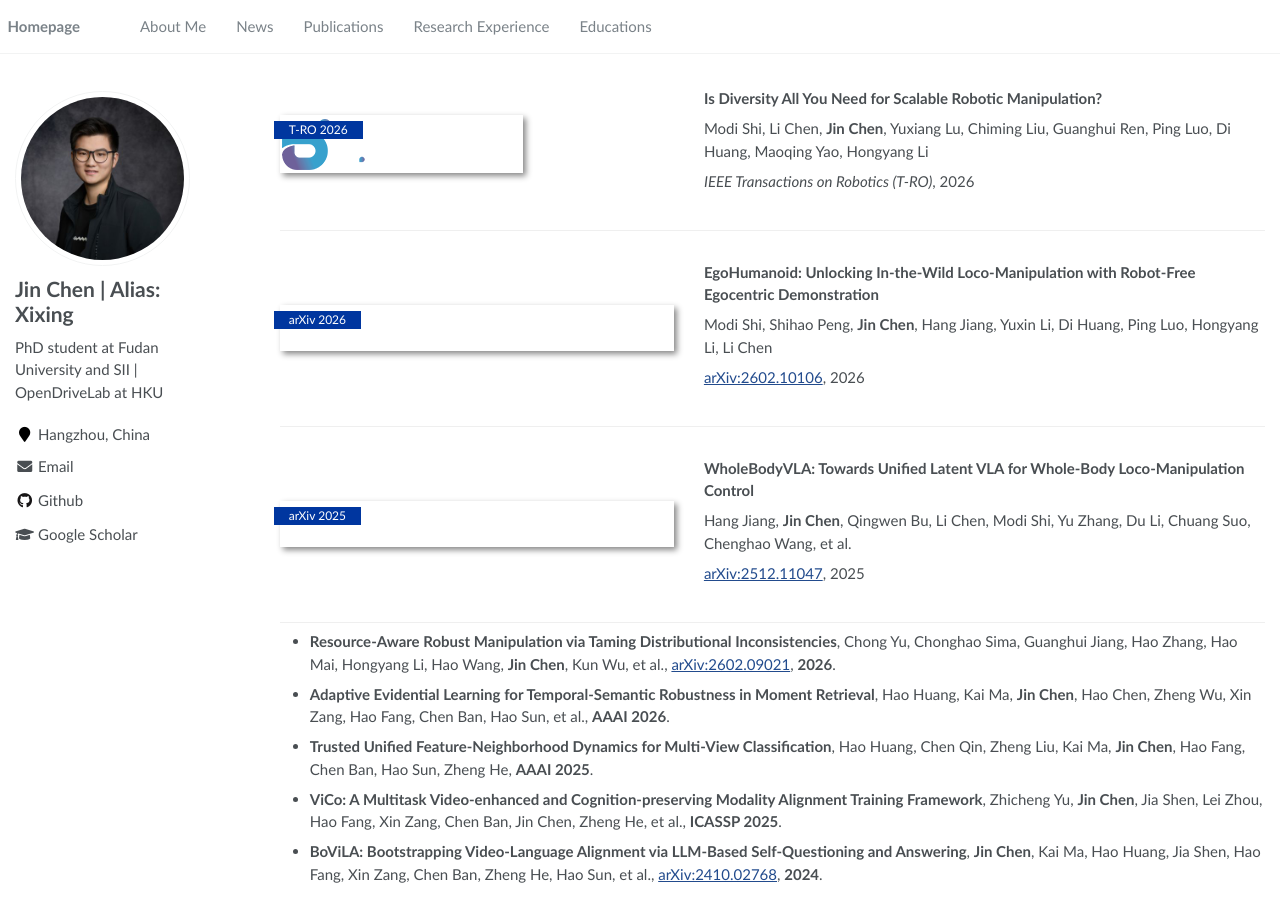
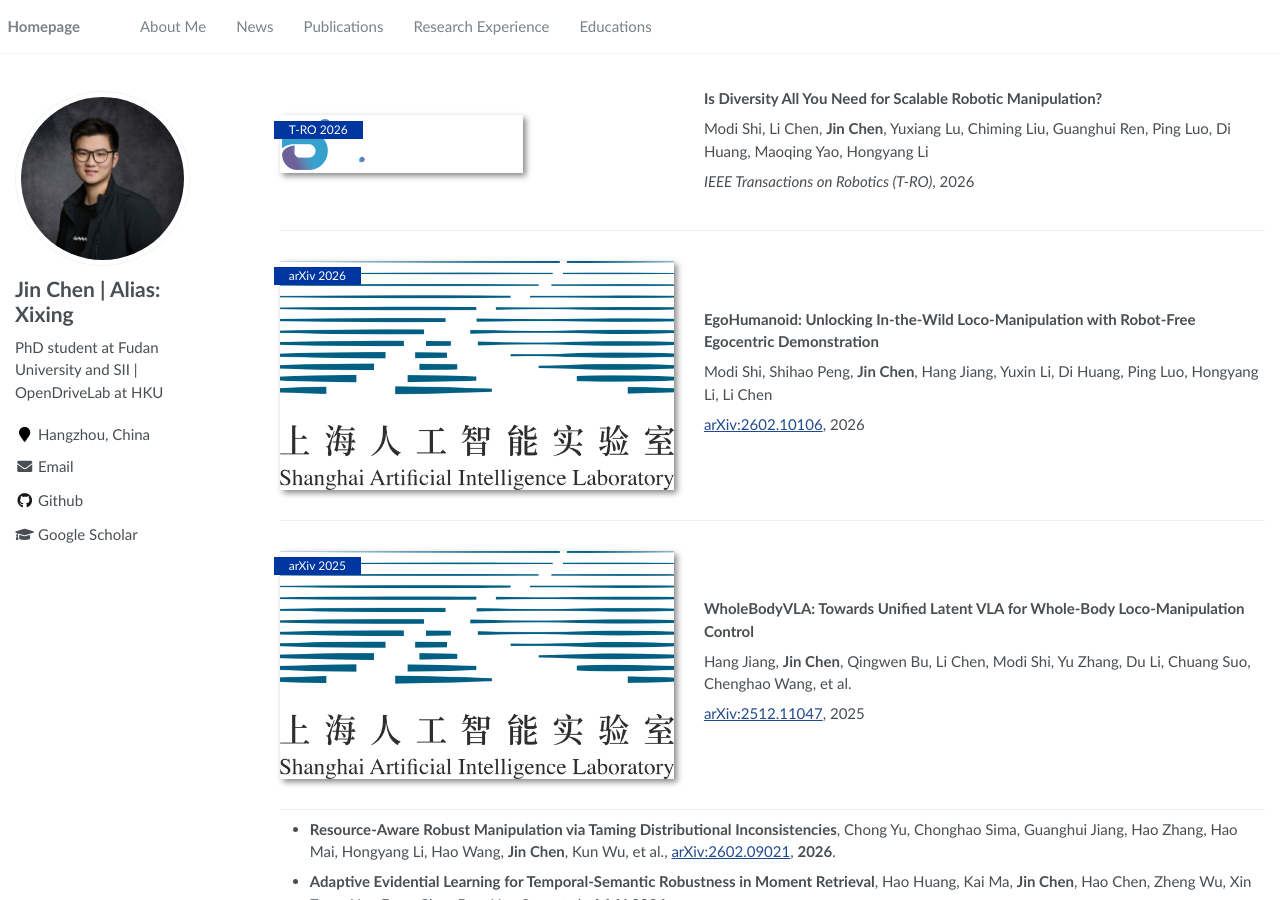
Before and after one commit to JinChen0056/jinchen0056.github.io, a Jekyll site: the page built from _pages/about.md, in a window 1280 px wide and 900 px high, scrolled down 365 px. Built offline with Jekyll 4.4.1, drawn with Linux system fonts in a browser that asks for light colours.

Commit message:
SHLAB logo: use real bilingual logo (Shanghai AI Lab 上海人工智能实验室, 672x390 png); drop invert filter

```diff
--- a/_pages/about.md
+++ b/_pages/about.md
@@ -45,7 +45,7 @@ Modi Shi, Li Chen, **Jin Chen**, Yuxiang Lu, Chiming Liu, Guanghui Ren, Ping Luo
 </div>
 
 <div class='paper-box'>
-<div class='paper-box-image'><div><div class="badge">arXiv 2026</div><img src='images/logos/shlab.webp' alt="sym" width="100%"></div></div>
+<div class='paper-box-image'><div><div class="badge">arXiv 2026</div><img src='images/logos/shlab.png' alt="sym" width="100%"></div></div>
 <div class='paper-box-text' markdown="1">
 
 **EgoHumanoid: Unlocking In-the-Wild Loco-Manipulation with Robot-Free Egocentric Demonstration**
@@ -58,7 +58,7 @@ Modi Shi, Shihao Peng, **Jin Chen**, Hang Jiang, Yuxin Li, Di Huang, Ping Luo, H
 </div>
 
 <div class='paper-box'>
-<div class='paper-box-image'><div><div class="badge">arXiv 2025</div><img src='images/logos/shlab.webp' alt="sym" width="100%"></div></div>
+<div class='paper-box-image'><div><div class="badge">arXiv 2025</div><img src='images/logos/shlab.png' alt="sym" width="100%"></div></div>
 <div class='paper-box-text' markdown="1">
 
 **WholeBodyVLA: Towards Unified Latent VLA for Whole-Body Loco-Manipulation Control**
@@ -85,7 +85,7 @@ Hang Jiang, **Jin Chen**, Qingwen Bu, Li Chen, Modi Shi, Yu Zhang, Du Li, Chuang
 - *2026.02 - Now*, [Tongyi Lab, Alibaba (通义实验室)](https://tongyi.aliyun.com/), Research Intern. <img src='images/logos/tongyi.svg' style='height:32px;vertical-align:middle;margin-left:6px'>
 - *2025.12 - 2026.01*, [KAI (超维动力)](https://www.kinetixai.tech/), Research Intern. <img src='images/logos/kai.svg' style='height:32px;vertical-align:middle;margin-left:6px;filter:invert(1)'>
 - *2025.05 - 2025.11*, [AgiBot (智元机器人)](https://www.agibot.com/), Research Intern. <img src='images/logos/agibot.png' style='height:32px;vertical-align:middle;margin-left:6px'>
-- *2024.10 - 2025.04*, [Shanghai AI Laboratory (上海人工智能实验室)](https://www.shlab.org.cn/), Research Intern. <img src='images/logos/shlab.webp' style='height:32px;vertical-align:middle;margin-left:6px;filter:invert(1)'>
+- *2024.10 - 2025.04*, [Shanghai AI Laboratory (上海人工智能实验室)](https://www.shlab.org.cn/), Research Intern. <img src='images/logos/shlab.png' style='height:32px;vertical-align:middle;margin-left:6px'>
 - *2023.09 - 2024.09*, [TeleAI (中国电信人工智能研究院)](https://www.teleai.com.cn/), Research Intern. <img src='images/logos/teleai.png' style='height:32px;vertical-align:middle;margin-left:6px'>
 
 
```
Also changed, not shown: images/logos/shlab.png (added), images/logos/shlab.webp (deleted).
